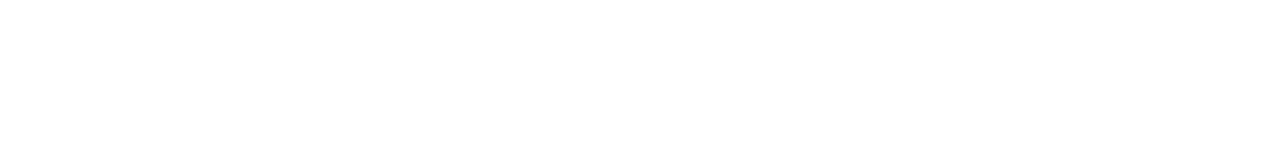
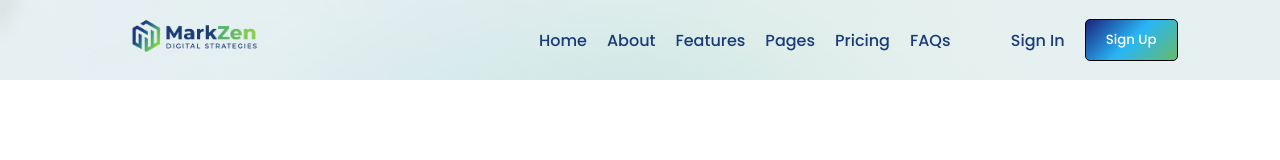
Before and after one commit to Abhis1605/MarkZen, a plain HTML site: page markzen.html in a window 1280 px wide. Drawn offline with Linux system fonts and the light colour scheme.

Commit message:
Added: navbar section

```diff
--- a/markzen.html
+++ b/markzen.html
@@ -7,6 +7,27 @@
     <link rel="stylesheet" href="style.css"><link rel="stylesheet" href="https://cdnjs.cloudflare.com/ajax/libs/font-awesome/7.0.1/css/all.min.css" integrity="sha512-2SwdPD6INVrV/lHTZbO2nodKhrnDdJK9/kg2XD1r9uGqPo1cUbujc+IYdlYdEErWNu69gVcYgdxlmVmzTWnetw==" crossorigin="anonymous" referrerpolicy="no-referrer" />
 </head>
 <body>
-
+    <div class="wrapper nav-wrapper">
+        <div class="navbar">
+            <div class="logo">
+                <img src="img/logo.png" alt="markzen-logo">
+            </div>
+            <div class="menu">
+                <a href="#">Home</a>
+                <a href="#">About</a>
+                <a href="#">Features</a>
+                <a href="#">Pages</a>
+                <a href="#">Pricing</a>
+                <a href="#">FAQs</a>
+            </div>
+            <div class="signup-btn">
+            <a href="#">Sign In</a>
+            <button class="btn">Sign Up</button>
+        </div>
+        <div class="bar">
+            <i class="fa-solid fa-bars"></i>
+        </div>
+        </div>
+    </div>
 </body>
 </html>
--- a/style.css
+++ b/style.css
@@ -0,0 +1,66 @@
+@import url("https://fonts.googleapis.com/css2?family=Poppins:ital,wght@0,100;0,200;0,300;0,400;0,500;0,600;0,700;0,800;0,900;1,100;1,200;1,300;1,400;1,500;1,600;1,700;1,800;1,900&display=swap");
+
+* {
+  padding: 0;
+  margin: 0;
+  box-sizing: border-box;
+  list-style: none;
+  text-decoration: none;
+  font-family: "Poppins", sans-serif;
+}
+
+/* navbar section */
+.navbar{
+    width: 100%;
+    height: 10vh;
+    display: flex;
+    justify-content: space-between;
+    align-items: center;
+    gap: 20px;
+    padding: 0 8%;
+    font-weight: 500;
+}
+.nav-wrapper{
+    width: 100%;
+    background: url('img/hero-bg.png');
+}
+.logo{
+    width: 35%;
+}
+.logo img{
+    width: 50%;
+    min-width: 150px;
+}
+.menu{
+    display: flex;
+    justify-content: center;
+    align-items: center;
+    gap: 20px;
+}
+.navbar a{
+    color: #1A3B78;
+}
+.signup-btn{
+    display: flex;
+    justify-content: center;
+    align-items: center;
+    gap: 20px;
+}
+.btn{
+    padding: 10px 20px;
+    border: 1px solid #000;
+    font-weight: 500;
+    color: #fff;
+    background: linear-gradient(135deg, #1A237E 0%, #29B6F6 50%, #66BB6A 100%);
+    border-radius: 5px;
+}
+.btn:hover{
+    background: transparent;
+    color: #000;
+    transition: .5s ease-in-out;
+}
+.bar{
+    display: none;
+    font-size: 30px;
+}
+/* navbar section end */
```
Also changed, not shown: img/hero-bg.png (added), img/logo.png (added).
